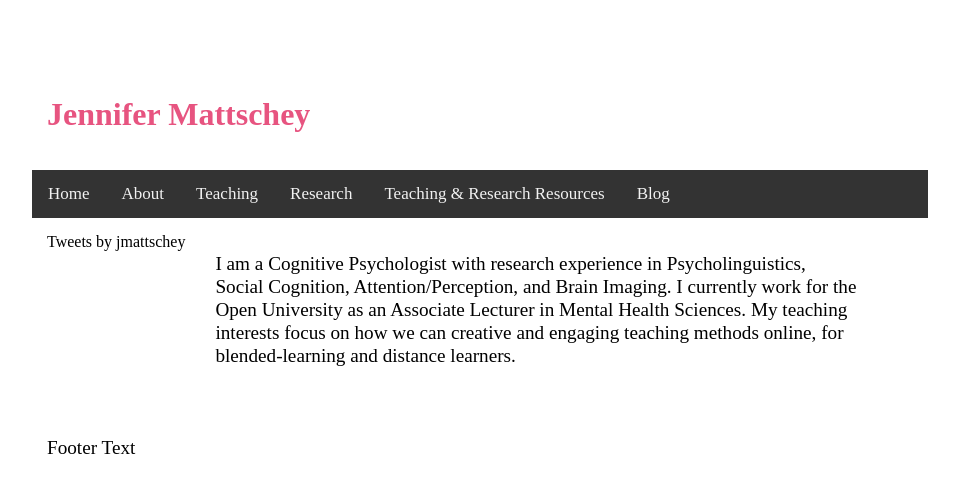
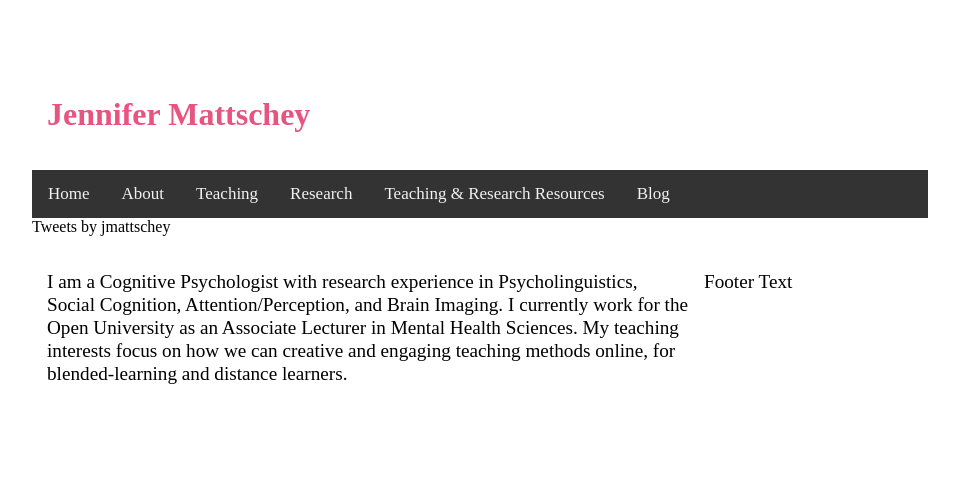
Before and after one commit to jmattschey/jmattschey.github.io, a Jekyll site: the page built from index.html, in a window 1280 px wide. Shown: the top 493 px of the page, without its empty margins (160-1119 px from the left). Built offline with Jekyll 4.4.1, drawn with Linux system fonts in a browser that asks for light colours; comment, search, counter and statistics services are not loaded.

Commit message:
Update index.html

```diff
--- a/index.html
+++ b/index.html
@@ -3,17 +3,15 @@ layout: default
 title: Jennifer Mattschey
 ---
 
-<div class="column">
+<div class="menu">
 <a class="twitter-timeline" data-width="300" data-height="400" data-theme="light" href="https://twitter.com/jmattschey?ref_src=twsrc%5Etfw">Tweets by jmattschey</a> <script async src="https://platform.twitter.com/widgets.js" charset="utf-8"></script>
 </div>
-<div class="clearfix">
   <div class="column content">
     	<p>I am a Cognitive Psychologist with research experience in Psycholinguistics,
 	Social Cognition, Attention/Perception, and Brain Imaging. I currently
 	work for the Open University as an Associate Lecturer in Mental Health Sciences.
 	My teaching interests focus on how we can creative and engaging teaching methods
 	online, for blended-learning and distance learners.</p>
-  </div>
 </div>
 
 <div class="footer">
```
